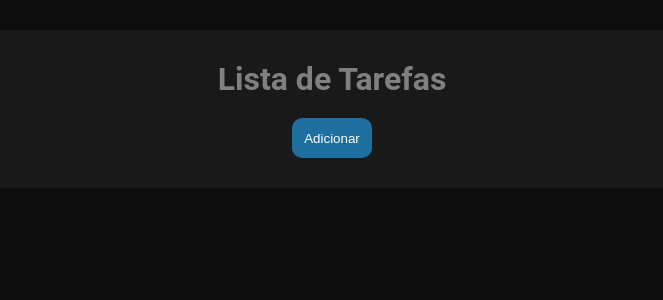
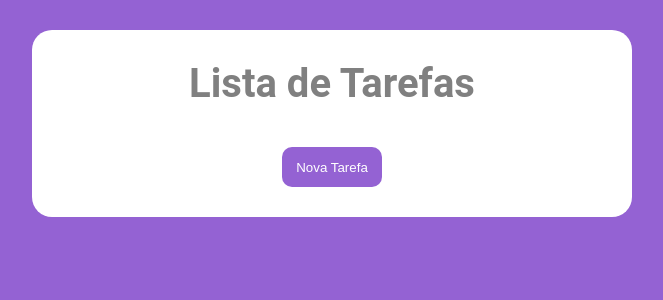
Before and after one commit to pvcapuano/to-do-list-mvp, a React (Create React App) app: page / in a window 1280 px wide. Shown: the top 300 px of the page, without its empty margins (308-971 px from the left). Built offline with nearby package versions, Linux system fonts and the light colour scheme.

Commit message:
ajust buttons

```diff
--- a/src/components/ListInput/index.jsx
+++ b/src/components/ListInput/index.jsx
@@ -1,6 +1,14 @@
 import React, { useEffect, useState } from "react";
 import ListItems from "../ListItems";
-import { Container, Wrapper, Input, ButtonSC, ButtonWrapper } from "./styles";
+import {
+  Container,
+  Wrapper,
+  Input,
+  Button,
+  ButtonSC,
+  ButtonWrapper,
+  ButtonWrapper2,
+} from "./styles";
 import { v4 } from "uuid";
 import { localStoragePosts } from "../../utils/savedPosts";
 import Box from "@mui/material/Box";
@@ -13,8 +21,8 @@ const style = {
   left: "50%",
   transform: "translate(-50%, -50%)",
   width: 500,
-  bgcolor: "#191919",
-  border: "2px solid #000",
+  bgcolor: "#fff",
+  border: "2px solid #c9baba",
   boxShadow: 24,
   p: 4,
 };
@@ -109,24 +117,13 @@ const ListInput = () => {
                   value={currentPost.postText}
                   type="text"
                 />
-                <ButtonSC type="submit">Editar</ButtonSC>
-                <ButtonSC onClick={() => setIsEditing(false)}>
-                  Cancelar
-                </ButtonSC>
+                <ButtonWrapper2>
+                  <ButtonSC type="submit">Editar</ButtonSC>
+                  <ButtonSC type="submit">Cancelar</ButtonSC>
+                </ButtonWrapper2>
               </Wrapper>
             </Box>
           </Modal>
-
-          {/* <Wrapper onSubmit={handleEditSubmit}>
-            <Input
-              placeholder="Editar tarefa"
-              onChange={editInputPost}
-              value={currentPost.postText}
-              type="text"
-            />
-            <Button type="submit">Editar</Button>
-            <Button onClick={() => setIsEditing(false)}>Cancelar</Button>
-          </Wrapper> */}
         </>
       ) : (
         <>
@@ -157,7 +154,7 @@ const ListInput = () => {
 
       <ListItems posts={posts} delPost={delPost} editPost={handleEditPost} />
       <ButtonWrapper>
-        <ButtonSC onClick={handleOpen}>Adicionar</ButtonSC>
+        <Button onClick={handleOpen}>Nova Tarefa</Button>
       </ButtonWrapper>
     </Container>
   );
--- a/src/components/ListInput/styles.js
+++ b/src/components/ListInput/styles.js
@@ -1,22 +1,22 @@
 import styled from "styled-components";
 
 export const Container = styled.div`
-  width: 60%;
+  width: 600px;
+  height: 100%;
   padding: 30px;
-  background: #191919;
+  background: #ffffff;
   text-align: center;
   margin: 30px auto;
+  border-radius: 20px;
 
   > h1 {
+    font-size: 40px;
     color: #808080;
+    margin-bottom: 20px;
   }
 
-  @media (max-width: 1024px) {
-    width: 80%;
-  }
-
-  @media (max-width: 425px) {
-    width: 100%;
+  @media (max-width: 426px) {
+    width: 350px;
   }
 `;
 
@@ -32,8 +32,8 @@ export const Input = styled.input`
   width: 70%;
   height: 30px;
   margin-top: 20px;
-  background: #262626;
-  color: #808080;
+  background: #808080;
+  color: #fff;
 
   &::placeholder {
     padding: 10px;
@@ -46,8 +46,26 @@ export const ButtonWrapper = styled.div`
   align-items: center;
 `;
 
+export const ButtonWrapper2 = styled.div`
+  width: 90%;
+  display: flex;
+  justify-content: space-evenly;
+  align-items: center;
+`;
+
+export const Button = styled.button`
+  background: #9462d3;
+  border: none;
+  color: #fff;
+  font-weight: 400;
+  border-radius: 10px;
+  width: 100px;
+  height: 40px;
+  margin-top: 20px;
+`;
+
 export const ButtonSC = styled.button`
-  background: #1e6f9f;
+  background: #9462d3;
   border: none;
   color: #fff;
   font-weight: 400;
--- a/src/components/ListItems/styles.js
+++ b/src/components/ListItems/styles.js
@@ -2,7 +2,7 @@ import styled from "styled-components";
 import { FaEdit, FaTrash } from "react-icons/fa";
 
 export const Container = styled.div`
-  background: #191919;
+  background: #ffffff;
 
   > h1 {
     color: #808080;
@@ -35,7 +35,7 @@ export const ListButtons = styled.div`
 `;
 
 export const ListItemText = styled.p`
-  color: #f2f2f2;
+  color: #808080;
 `;
 
 export const EditButton = styled(FaEdit)`
--- a/src/styles/GlobalStyles.jsx
+++ b/src/styles/GlobalStyles.jsx
@@ -9,6 +9,7 @@ export default createGlobalStyle`
 
     body{
         font-family: Roboto, Ubuntu, sans-serif;
-        background:#0D0D0D ;
+        background:#9462D3 ;
+        height : 100vh ;
     }
 `;
```
Also changed, not shown: public/favicon.png (added).
